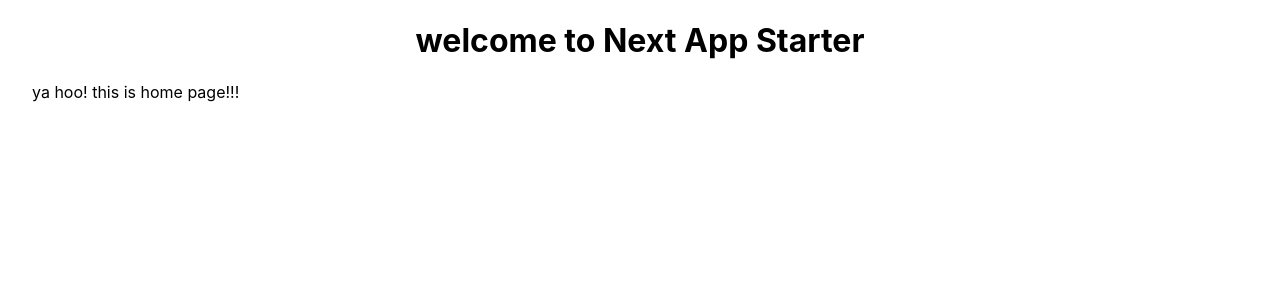
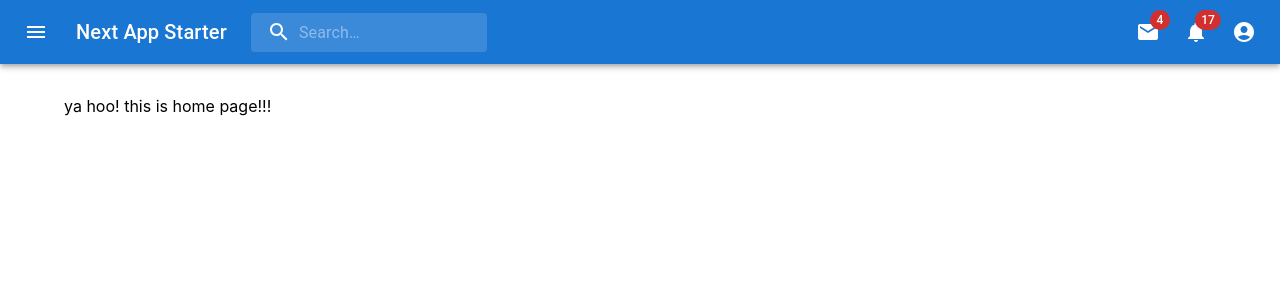
Before and after one commit to yisibell/next-app-starter, a Next.js app: page / in a window 1280 px wide. Shown: the top 300 px of the page. Built offline with nearby package versions, Linux system fonts and the light colour scheme.

Commit message:
feat: default layout

```diff
--- a/package.json
+++ b/package.json
@@ -15,7 +15,7 @@
     "typescript",
     "sass",
     "styled-jsx",
-    "material UI",
+    "Material UI",
     "emotion"
   ],
   "repository": {
@@ -39,6 +39,7 @@
     "@emotion/react": "^11.9.3",
     "@emotion/styled": "^11.9.3",
     "@koa/router": "^10.1.1",
+    "@mui/icons-material": "^5.8.4",
     "@mui/material": "^5.8.5",
     "koa": "^2.13.4",
     "lodash": "^4.17.21",
--- /dev/null
+++ b/src/layouts/default/AppBar.tsx
@@ -0,0 +1,239 @@
+import React, { useState } from 'react'
+import { styled, alpha } from '@mui/material/styles'
+import AppBar from '@mui/material/AppBar'
+import Box from '@mui/material/Box'
+import Toolbar from '@mui/material/Toolbar'
+import IconButton from '@mui/material/IconButton'
+import Typography from '@mui/material/Typography'
+import InputBase from '@mui/material/InputBase'
+import Badge from '@mui/material/Badge'
+import MenuItem from '@mui/material/MenuItem'
+import Menu from '@mui/material/Menu'
+import MenuIcon from '@mui/icons-material/Menu'
+import SearchIcon from '@mui/icons-material/Search'
+import AccountCircle from '@mui/icons-material/AccountCircle'
+import MailIcon from '@mui/icons-material/Mail'
+import NotificationsIcon from '@mui/icons-material/Notifications'
+import MoreIcon from '@mui/icons-material/MoreVert'
+import settings from '~/settings'
+
+const Search = styled('div')(({ theme }) => ({
+  position: 'relative',
+  borderRadius: theme.shape.borderRadius,
+  backgroundColor: alpha(theme.palette.common.white, 0.15),
+  '&:hover': {
+    backgroundColor: alpha(theme.palette.common.white, 0.25),
+  },
+  marginRight: theme.spacing(2),
+  marginLeft: 0,
+  width: '100%',
+  [theme.breakpoints.up('sm')]: {
+    marginLeft: theme.spacing(3),
+    width: 'auto',
+  },
+}))
+
+const SearchIconWrapper = styled('div')(({ theme }) => ({
+  padding: theme.spacing(0, 2),
+  height: '100%',
+  position: 'absolute',
+  pointerEvents: 'none',
+  display: 'flex',
+  alignItems: 'center',
+  justifyContent: 'center',
+}))
+
+const StyledInputBase = styled(InputBase)(({ theme }) => ({
+  color: 'inherit',
+  '& .MuiInputBase-input': {
+    padding: theme.spacing(1, 1, 1, 0),
+    // vertical padding + font size from searchIcon
+    paddingLeft: `calc(1em + ${theme.spacing(4)})`,
+    transition: theme.transitions.create('width'),
+    width: '100%',
+    [theme.breakpoints.up('md')]: {
+      width: '20ch',
+    },
+  },
+}))
+
+export default function PrimaryAppBar() {
+  const [anchorEl, setAnchorEl] = useState<null | HTMLElement>(null)
+  const [mobileMoreAnchorEl, setMobileMoreAnchorEl] =
+    useState<null | HTMLElement>(null)
+
+  const isMenuOpen = Boolean(anchorEl)
+  const isMobileMenuOpen = Boolean(mobileMoreAnchorEl)
+
+  const handleProfileMenuOpen = (event: React.MouseEvent<HTMLElement>) => {
+    setAnchorEl(event.currentTarget)
+  }
+
+  const handleMobileMenuClose = () => {
+    setMobileMoreAnchorEl(null)
+  }
+
+  const handleMenuClose = () => {
+    setAnchorEl(null)
+    handleMobileMenuClose()
+  }
+
+  const handleMobileMenuOpen = (event: React.MouseEvent<HTMLElement>) => {
+    setMobileMoreAnchorEl(event.currentTarget)
+  }
+
+  const menuId = 'primary-search-account-menu'
+  const renderMenu = (
+    <Menu
+      anchorEl={anchorEl}
+      anchorOrigin={{
+        vertical: 'top',
+        horizontal: 'right',
+      }}
+      id={menuId}
+      keepMounted
+      transformOrigin={{
+        vertical: 'top',
+        horizontal: 'right',
+      }}
+      open={isMenuOpen}
+      onClose={handleMenuClose}
+    >
+      <MenuItem onClick={handleMenuClose}>Profile</MenuItem>
+      <MenuItem onClick={handleMenuClose}>My account</MenuItem>
+    </Menu>
+  )
+
+  const mobileMenuId = 'primary-search-account-menu-mobile'
+  const renderMobileMenu = (
+    <Menu
+      anchorEl={mobileMoreAnchorEl}
+      anchorOrigin={{
+        vertical: 'top',
+        horizontal: 'right',
+      }}
+      id={mobileMenuId}
+      keepMounted
+      transformOrigin={{
+        vertical: 'top',
+        horizontal: 'right',
+      }}
+      open={isMobileMenuOpen}
+      onClose={handleMobileMenuClose}
+    >
+      <MenuItem>
+        <IconButton size="large" aria-label="show 4 new mails" color="inherit">
+          <Badge badgeContent={4} color="error">
+            <MailIcon />
+          </Badge>
+        </IconButton>
+        <p>Messages</p>
+      </MenuItem>
+      <MenuItem>
+        <IconButton
+          size="large"
+          aria-label="show 17 new notifications"
+          color="inherit"
+        >
+          <Badge badgeContent={17} color="error">
+            <NotificationsIcon />
+          </Badge>
+        </IconButton>
+        <p>Notifications</p>
+      </MenuItem>
+      <MenuItem onClick={handleProfileMenuOpen}>
+        <IconButton
+          size="large"
+          aria-label="account of current user"
+          aria-controls="primary-search-account-menu"
+          aria-haspopup="true"
+          color="inherit"
+        >
+          <AccountCircle />
+        </IconButton>
+        <p>Profile</p>
+      </MenuItem>
+    </Menu>
+  )
+
+  return (
+    <Box sx={{ flexGrow: 1 }}>
+      <AppBar position="static">
+        <Toolbar>
+          <IconButton
+            size="large"
+            edge="start"
+            color="inherit"
+            aria-label="open drawer"
+            sx={{ mr: 2 }}
+          >
+            <MenuIcon />
+          </IconButton>
+          <Typography
+            variant="h6"
+            noWrap
+            component="div"
+            sx={{ display: { xs: 'none', sm: 'block' } }}
+          >
+            {settings.appName}
+          </Typography>
+          <Search>
+            <SearchIconWrapper>
+              <SearchIcon />
+            </SearchIconWrapper>
+            <StyledInputBase
+              placeholder="Search…"
+              inputProps={{ 'aria-label': 'search' }}
+            />
+          </Search>
+          <Box sx={{ flexGrow: 1 }} />
+          <Box sx={{ display: { xs: 'none', md: 'flex' } }}>
+            <IconButton
+              size="large"
+              aria-label="show 4 new mails"
+              color="inherit"
+            >
+              <Badge badgeContent={4} color="error">
+                <MailIcon />
+              </Badge>
+            </IconButton>
+            <IconButton
+              size="large"
+              aria-label="show 17 new notifications"
+              color="inherit"
+            >
+              <Badge badgeContent={17} color="error">
+                <NotificationsIcon />
+              </Badge>
+            </IconButton>
+            <IconButton
+              size="large"
+              edge="end"
+              aria-label="account of current user"
+              aria-controls={menuId}
+              aria-haspopup="true"
+              onClick={handleProfileMenuOpen}
+              color="inherit"
+            >
+              <AccountCircle />
+            </IconButton>
+          </Box>
+          <Box sx={{ display: { xs: 'flex', md: 'none' } }}>
+            <IconButton
+              size="large"
+              aria-label="show more"
+              aria-controls={mobileMenuId}
+              aria-haspopup="true"
+              onClick={handleMobileMenuOpen}
+              color="inherit"
+            >
+              <MoreIcon />
+            </IconButton>
+          </Box>
+        </Toolbar>
+      </AppBar>
+      {renderMobileMenu}
+      {renderMenu}
+    </Box>
+  )
+}
--- a/src/layouts/default/index.tsx
+++ b/src/layouts/default/index.tsx
@@ -1,28 +1,31 @@
 import Head from 'next/head'
 import type { ReactNode } from 'react'
+import AppBar from './AppBar'
+import MuiBox from '@mui/material/Box'
+import MuiContainer from '@mui/material/Container'
+import MuiStack from '@mui/material/Stack'
+import settings from '~/settings'
 
-const DefaultLayout = ({ children }: { children?: ReactNode }) => {
+type LayoutProps = {
+  children?: ReactNode
+}
+
+const DefaultLayout = ({ children }: LayoutProps) => {
   return (
     <>
-      <div>
-        <Head>
-          <title>Next App Starter</title>
-          <meta name="description" content="Generated by create next app" />
-          <link rel="icon" href="/favicon.ico" />
-        </Head>
+      <Head>
+        <title>{settings.appName}</title>
+        <meta name="description" content="Generated by next app starter" />
+        <link rel="icon" href="/favicon.ico" />
+      </Head>
 
-        <main>
-          <h1 className="app-title">welcome to Next App Starter</h1>
+      <MuiBox>
+        <AppBar></AppBar>
 
-          {children}
-        </main>
-      </div>
-
-      <style jsx>{`
-        .app-title {
-          text-align: center;
-        }
-      `}</style>
+        <MuiContainer>
+          <MuiStack my={4}>{children}</MuiStack>
+        </MuiContainer>
+      </MuiBox>
     </>
   )
 }
--- a/src/pages/_app.tsx
+++ b/src/pages/_app.tsx
@@ -3,6 +3,8 @@ import LayoutDefault from '~/layouts/default'
 import type { AppProps } from 'next/app'
 import type { NextPage } from 'next'
 import type { ReactElement, ReactNode } from 'react'
+import { ThemeProvider } from '@mui/material/styles'
+import theme from '~/theme'
 
 export type NextPageWithLayout = NextPage & {
   getLayout?: (page: ReactElement) => ReactNode
@@ -19,7 +21,11 @@ function MyApp({ Component, pageProps }: AppPropsWithLayout) {
   const getLayout =
     Component.getLayout || ((page) => <LayoutDefault>{page}</LayoutDefault>)
 
-  return getLayout(<Component {...pageProps} />)
+  return (
+    <ThemeProvider theme={theme}>
+      {getLayout(<Component {...pageProps} />)}
+    </ThemeProvider>
+  )
 }
 
 export default MyApp
--- a/src/pages/index.tsx
+++ b/src/pages/index.tsx
@@ -1,7 +1,6 @@
 import type { NextPage } from 'next'
 import getConfig from 'next/config'
 import { useEffect } from 'react'
-import styles from '~/styles/Home.module.scss'
 
 const { publicRuntimeConfig } = getConfig()
 
@@ -10,7 +9,7 @@ const Home: NextPage = () => {
     console.log('runtime config:', publicRuntimeConfig)
   }, [])
 
-  return <div className={styles.container}>ya hoo! this is home page!!!</div>
+  return <div>ya hoo! this is home page!!!</div>
 }
 
 export default Home
--- /dev/null
+++ b/src/settings.ts
@@ -0,0 +1,5 @@
+const settings = {
+  appName: 'Next App Starter',
+}
+
+export default settings
--- a/src/styles/Home.module.scss
+++ /dev/null
@@ -1,3 +0,0 @@
-.container {
-  padding: 0 2rem;
-}
--- /dev/null
+++ b/src/theme.ts
@@ -0,0 +1,15 @@
+import { createTheme } from '@mui/material/styles'
+
+// Create a theme instance.
+const theme = createTheme({
+  palette: {
+    // primary: {
+    //   main: '#556cd6',
+    // },
+    // secondary: {
+    //   main: '#19857b',
+    // },
+  },
+})
+
+export default theme
```
Also changed, not shown: 1 other file (tests, documents, lock files or other folders).
